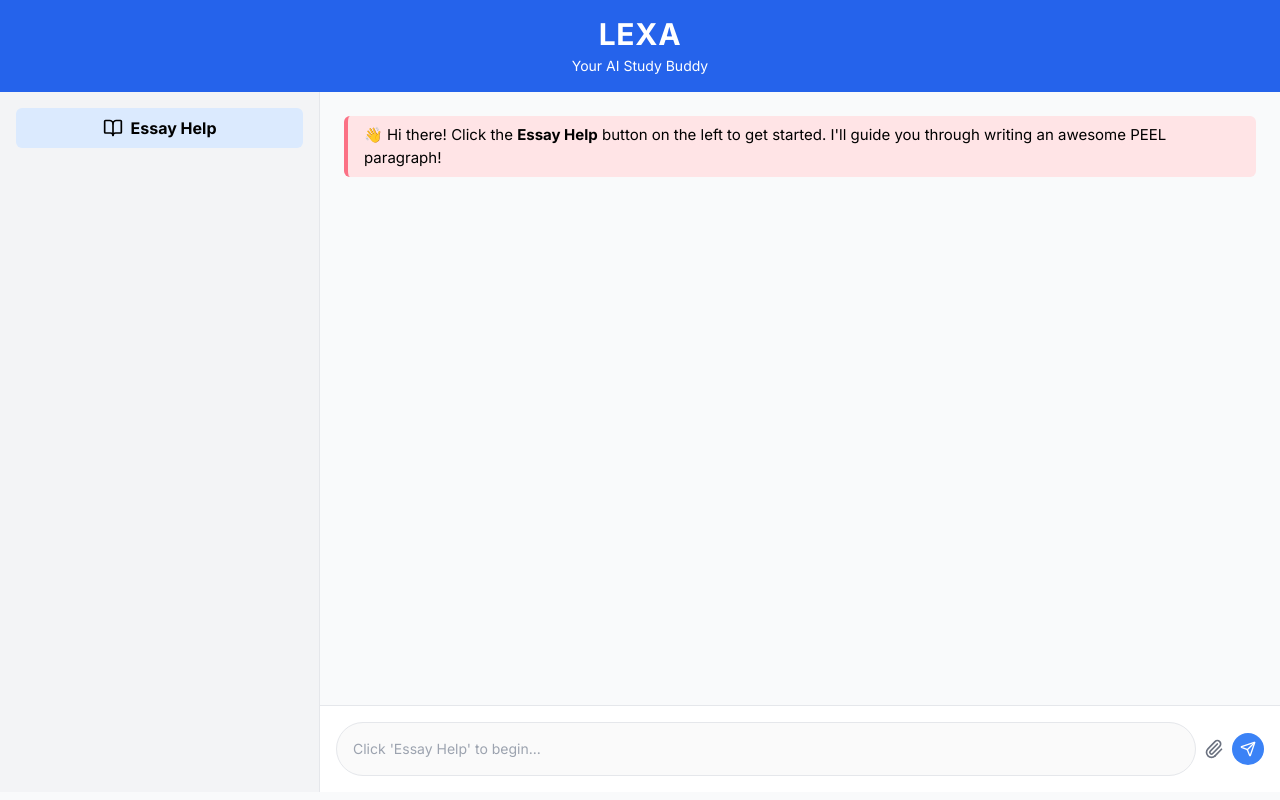
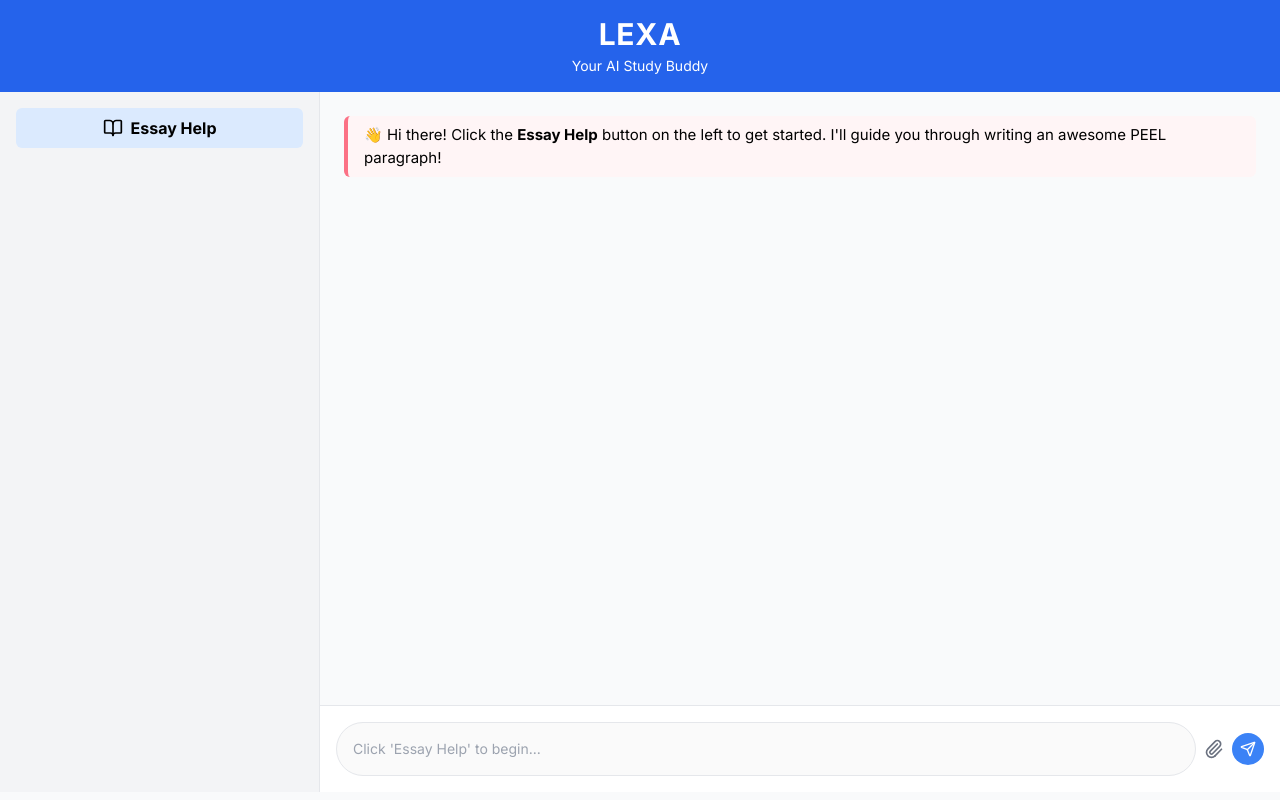
Before and after one commit to vidhuvidz/LEXA, a Next.js app: page / in a window 1280 px wide. Built offline with nearby package versions, Linux system fonts and the light colour scheme.

Commit message:
✅ Fixed markdown rendering with safe parser + restored PEEL point display

```diff
--- a/app/page.tsx
+++ b/app/page.tsx
@@ -65,7 +65,7 @@ export default function Home() {
   };
 
   const generatePoints = async () => {
-    pushUser(`Essay question: ${essayQuestion}`);
+    pushUser(`${essayQuestion}`);
     setLoading(true);
     try {
       const res = await fetch("/api/generate-points", {
@@ -88,7 +88,7 @@ export default function Home() {
   };
 
   const generateEvidence = async (point: string) => {
-    pushUser(`Point selected: ${point}`);
+    pushUser(`${point}`);
     setSelectedPoint(point);
     setLoading(true);
     try {
@@ -238,7 +238,7 @@ export default function Home() {
               >
                 {m.role === "assistant" ? (
                   <div
-                    className="bg-rose-100 border-l-4 border-rose-400 inline-block px-4 py-2 rounded-md text-[15px]"
+                    className="bg-[#FFF5F6] border-l-4 border-rose-400 inline-block px-4 py-2 rounded-md text-[15px]"
                     dangerouslySetInnerHTML={{
                       __html: renderMarkdown(m.content),
                     }}
```
